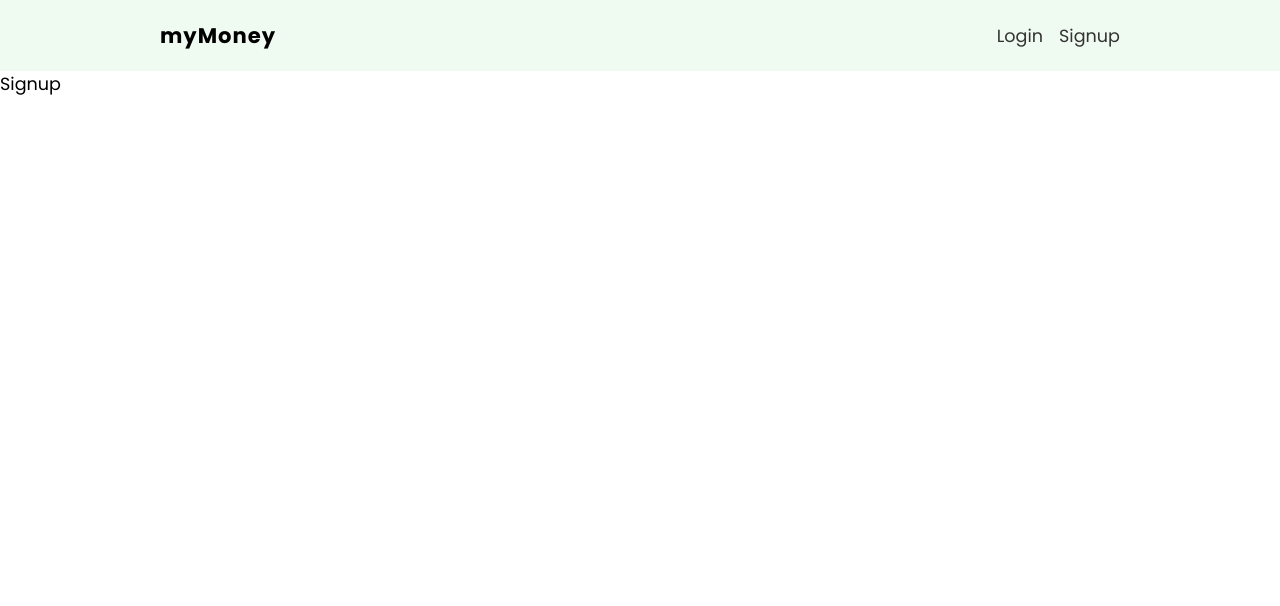
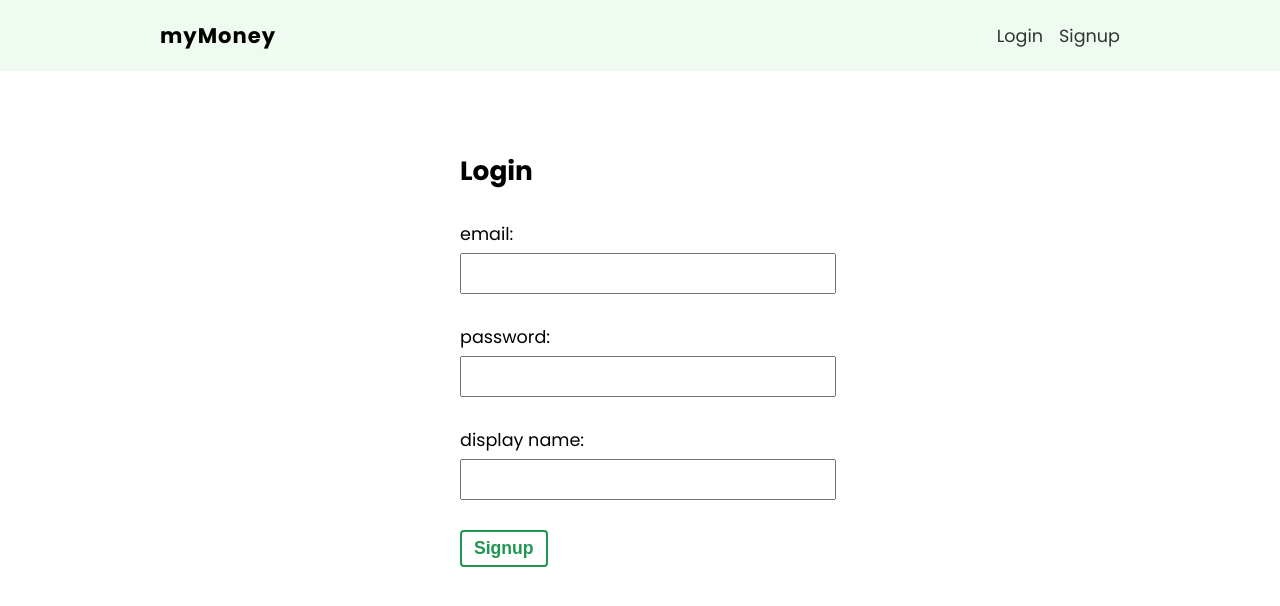
Before and after one commit to SirDev97/my-money, a React (Create React App) app: page /signup in a window 1280 px wide. Shown: the top 606 px of the page. Built offline with nearby package versions, Linux system fonts and the light colour scheme.

Commit message:
add signup form

```diff
--- a/src/pages/signup/Signup.js
+++ b/src/pages/signup/Signup.js
@@ -1,5 +1,51 @@
+import { useState } from 'react';
+
+// styles
 import styles from './Signup.module.css';
 
 export default function Signup() {
-  return <div>Signup</div>;
+  const [email, setEmail] = useState('');
+  const [password, setPassword] = useState('');
+  const [displayName, setDisplayName] = useState('');
+
+  const handleSubmit = (e) => {
+    e.preventDefault();
+
+    console.log(email, password, displayName);
+  };
+
+  return (
+    <form className={styles['signup-form']} onSubmit={handleSubmit}>
+      <h2>Login</h2>
+
+      <label>
+        <span>email:</span>
+        <input
+          type="email"
+          onChange={(e) => setEmail(e.target.value)}
+          value={email}
+        />
+      </label>
+
+      <label>
+        <span>password:</span>
+        <input
+          type="password"
+          onChange={(e) => setPassword(e.target.value)}
+          value={password}
+        />
+      </label>
+
+      <label>
+        <span>display name:</span>
+        <input
+          type="text"
+          onChange={(e) => setDisplayName(e.target.value)}
+          value={displayName}
+        />
+      </label>
+
+      <button className="btn">Signup</button>
+    </form>
+  );
 }
--- a/src/pages/signup/Signup.module.css
+++ b/src/pages/signup/Signup.module.css
@@ -0,0 +1,22 @@
+.signup-form {
+    max-width: 360px;
+    margin: 60px auto;
+    padding: 20px;
+}
+
+.signup-form label {
+    display: block;
+    margin: 30px auto;
+}
+
+.signup-form span {
+    display: block;
+    margin-bottom: 6px;
+}
+
+.signup-form input {
+    padding: 8px 6px;
+    font-size: 1em;
+    color: #777;
+    width: 100%;
+}
```
